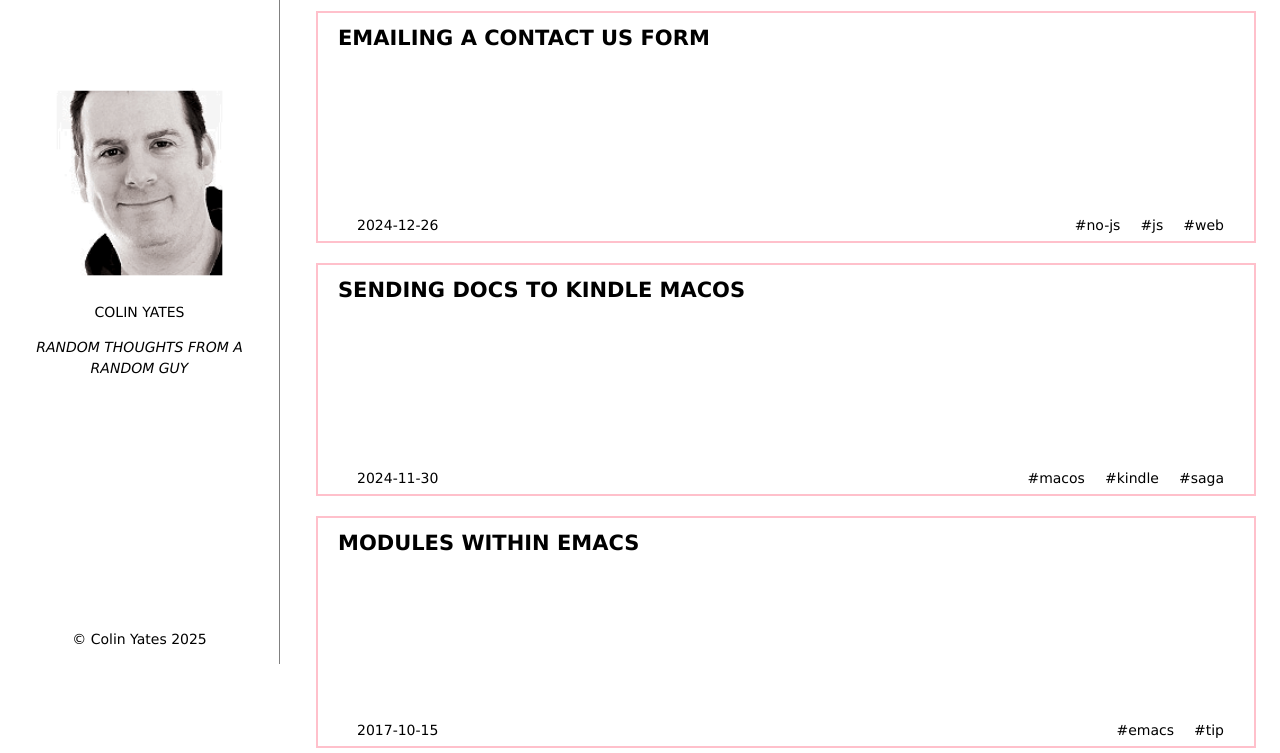
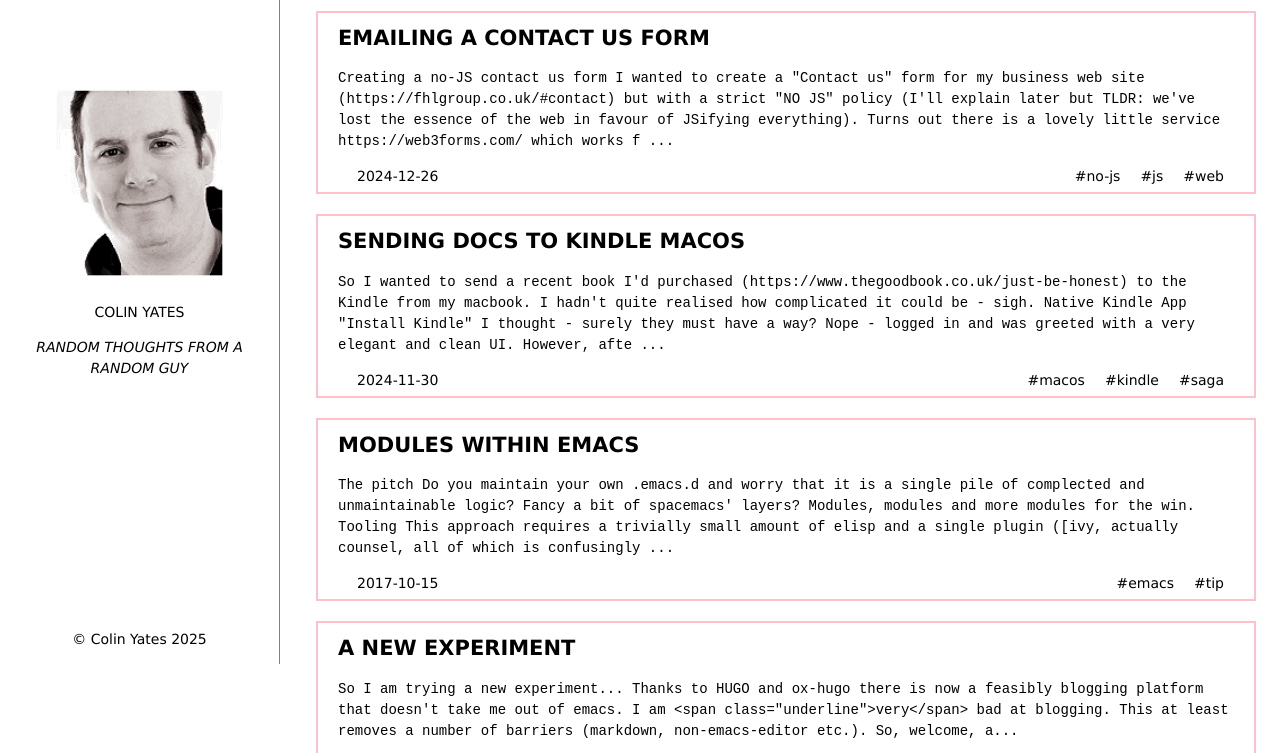
Before and after one commit to yatesco/colinyates.co.uk, an Astro site: page / in a window 1280 px wide. Shown: the part 136-889 px from the top of the page. Built offline with nearby package versions, Linux system fonts and the light colour scheme; Astro itself is replaced by a stand-in of ours; code samples lack their colours; some icons are missing.

Commit message:
fixing previews on safari

```diff
--- a/package.json
+++ b/package.json
@@ -22,10 +22,12 @@
     "@iconify-json/mingcute": "^1.2.3",
     "astro": "^5.0.0-beta.12",
     "astro-icon": "^1.1.5",
+    "markdown-it": "^14.1.0",
     "preact": "^10.11.3",
     "sharp": "^0.33.5"
   },
   "devDependencies": {
     "prettier-plugin-astro": "^0.14.1"
-  }
+  },
+  "packageManager": "pnpm"
 }
--- a/src/components/BlogPostPreview.astro
+++ b/src/components/BlogPostPreview.astro
@@ -1,59 +1,30 @@
 ---
-// Consider replacing all of this with one of:
-// * https://github.com/igorskyflyer/npm-astro-post-excerpt
-// * https://www.paulie.dev/posts/2023/09/how-to-create-excerpts-with-astro/
-// * https://chenhuijing.com/blog/creating-excerpts-in-astro/#%F0%9F%96%8A
-import type { CollectionEntry } from "astro:content";
-
-// import { HTMLParser } from "../htmlparser.js";
-
+import type { Fragment, CollectionEntry } from "astro:content";
 import { extractPreview } from "../my";
 interface Props {
   post: CollectionEntry<"blog">;
 }
 
 const { post } = Astro.props;
-const previewHtml = extractPreview(post.rendered?.html + "", 1000);
-
-// would *love* to be able to turn the preview into properly formatted
-// HTML but it seems it is just too much to hope for.
-// const unfixedHtml = previewHtml + "";
-// console.log(previewHtml);
-// console.log(unfixedHtml);
-
-// let fixedHtml: string;
-
-// try {
-//   fixedHtml = HTMLParser(unfixedHtml);
-// } catch (error) {
-//   console.error(error);
-//   fixedHtml = unfixedHtml;
-// }
-
-// console.log("UNFIXED", unfixedHtml);
-// console.log("FIXED", fixedHtml);
-
-// until the HTML can be property formatted use an iframe with srcdoc.
-// to be valid for srcdoc there can't be any double quotes, but unfortunately
-// escaping them breaks URLs :-(
-// const previewHtmlEscaped = previewHtml?.replaceAll('"', "&quot;");
-const previewHtmlEscaped = previewHtml;
+const excerpt = extractPreview(post.body + "", 350);
 ---
 
-<!-- <html>
-  <iframe
-    src="data:text/html;base64,SFRNTCBJTiBBIElGUkFNRQ=="
-    frameborder="0"></iframe>
-</html> -->
 <style>
   .preview {
     max-height: 200px;
     width: 100%;
     border: 0;
+    /* padding-bottom: 10px; */
+  }
+
+  pre.preview {
+    white-space: normal;
   }
 </style>
 
-<iframe class="preview" seamless srcdoc={previewHtmlEscaped}></iframe>
-<!-- <div class="preview">
-      <Fragment set:html={previewHtmlEscaped} />
-      </div> -->
+<pre class="preview">
+<Fragment set:html={excerpt} />
+</pre>
+<!-- <p class="preview">
+  {excerpt}
+</p> -->
--- a/src/components/Header.astro
+++ b/src/components/Header.astro
@@ -18,11 +18,9 @@ import ThemeIcon from "./ThemeIcon.astro";
 </style>
 
 <header>
-  <!-- commented out because the preview is currently using iframes whose contents
-   aren't *easily* accessible to style. -->
-  <!-- <div class="themeToggle">
+  <div class="themeToggle">
     <ThemeIcon />
-  </div> -->
+  </div>
 
   <nav>
     <Hamburger />
--- a/src/my.ts
+++ b/src/my.ts
@@ -1,24 +1,24 @@
+import MarkdownIt from "markdown-it";
 const DATE_REG_EXP = /\d{4}\ \d{2}\ \d{2}\ /i;
 export const stripDateFromTitle = (title: string): string => {
   return title.replace(DATE_REG_EXP, "");
 };
 
-// effort to try and only extract whole words....
-export const extractPreview = (orig: string, orig_n: number): string => {
-  let n = Math.min(orig_n, orig.length);
-  if (orig.length < n) {
-    return orig;
+// inspired by https://www.paulie.dev/posts/2023/09/how-to-create-excerpts-with-astro/
+const parser = new MarkdownIt();
+export const extractPreview = (body: string, n: number): string => {
+  const result = parser
+    .render(body.substring(0, n))
+    .split("\n")
+    .slice(0, 6)
+    .map((str) => {
+      return str.replace(/<\/?[^>]+(>|$)/g, "").split("\n");
+    })
+    .flat()
+    .join(" ");
+  if (n < body.length) {
+    return `${result}...`;
+  } else {
+    return result;
   }
-  const s = orig.substring(0, n);
-  // console.log("STARTED WITH", s);
-
-  while (n > 0 && s[n] != " ") {
-    // console.log("n", n, "s[n]", s[n]);
-    n--;
-  }
-
-  const result = s.substring(0, n);
-
-  // console.log("RETURNING up to", n, "which is", result);
-  return result;
 };
--- a/src/styles/global.css
+++ b/src/styles/global.css
@@ -91,6 +91,6 @@ html.dark {
   color: #fff;
 }
 
-.dark .nav-links a {
+.dark a {
   color: #fff;
 }
```
Also changed, not shown: pnpm-lock.yaml.
